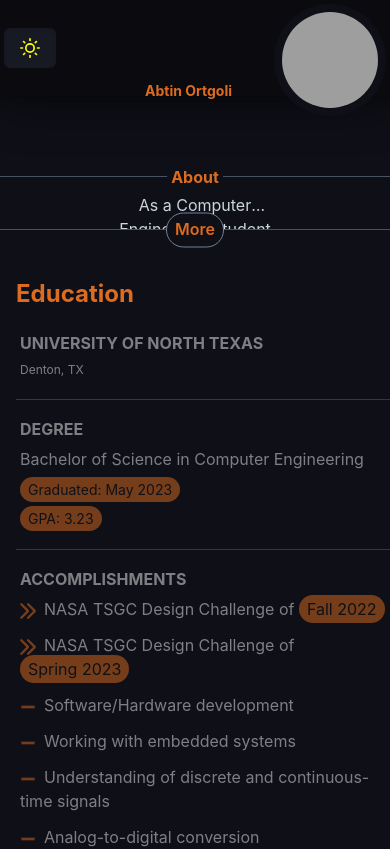
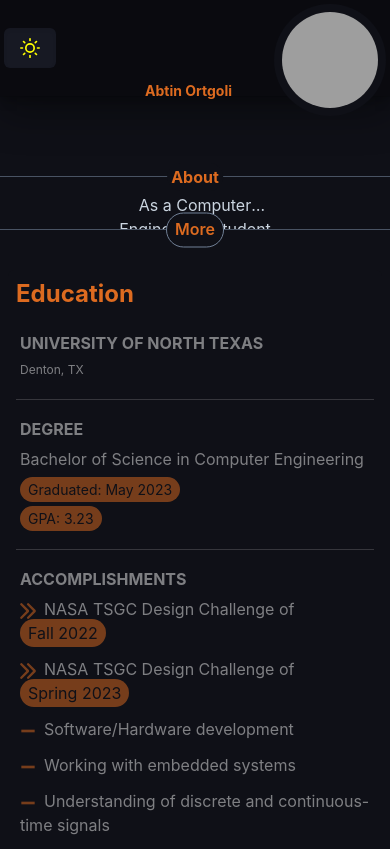
Before and after one commit to Zed-4/Portfolio-React-ChakraUI, a React (Create React App) app: page / in a window 390 px wide. Shown: the top 849 px of the page. Built offline with nearby package versions, Linux system fonts and the light colour scheme; grey boxes are pictures that could not be loaded.

Commit message:
Fix: optimized mobile view

```diff
--- a/src/App.js
+++ b/src/App.js
@@ -261,7 +261,6 @@ function App() {
           <Box>
             {/* ----------------------------Education CARD---------------------------- */}
             <Card
-              minW='397px'
               p='2'
               bg={useColorModeValue(colors['bgGrayLight'], colors['bgBlack'])}
               variant='unstyled'
```
